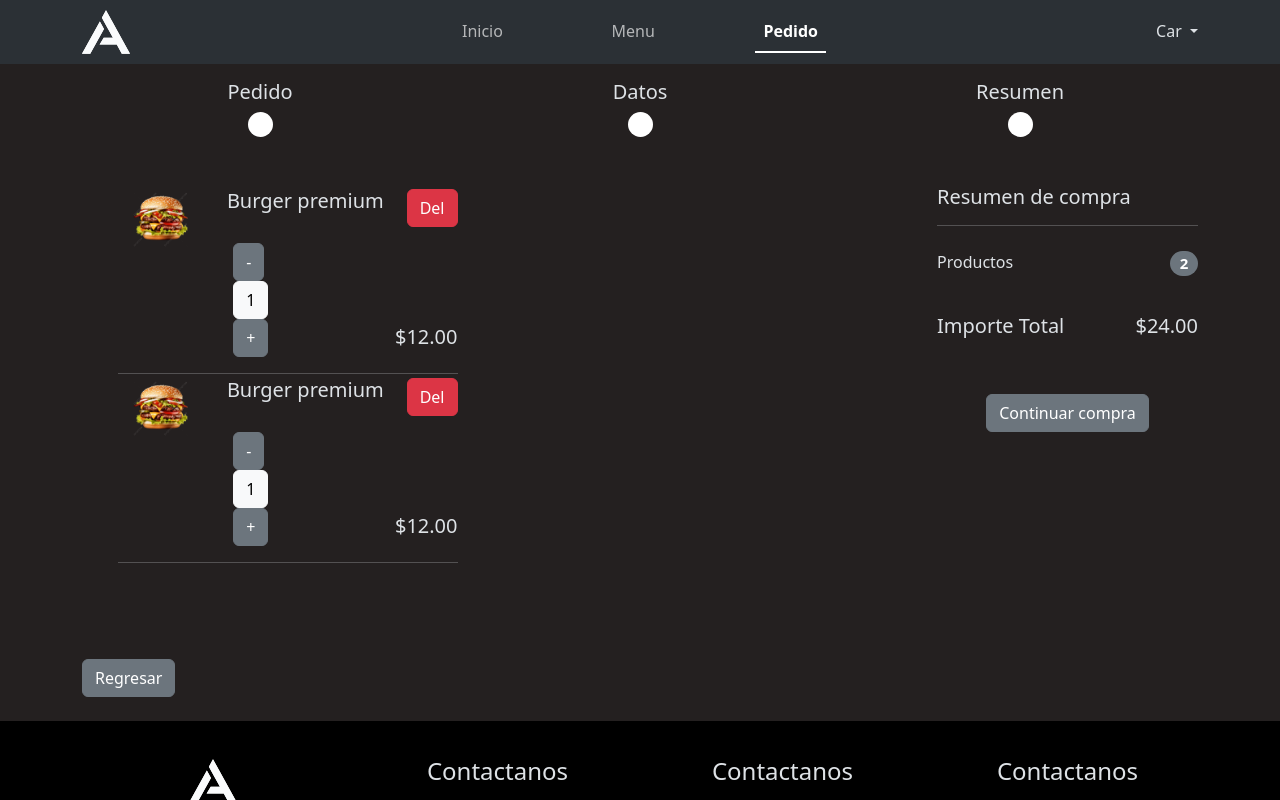
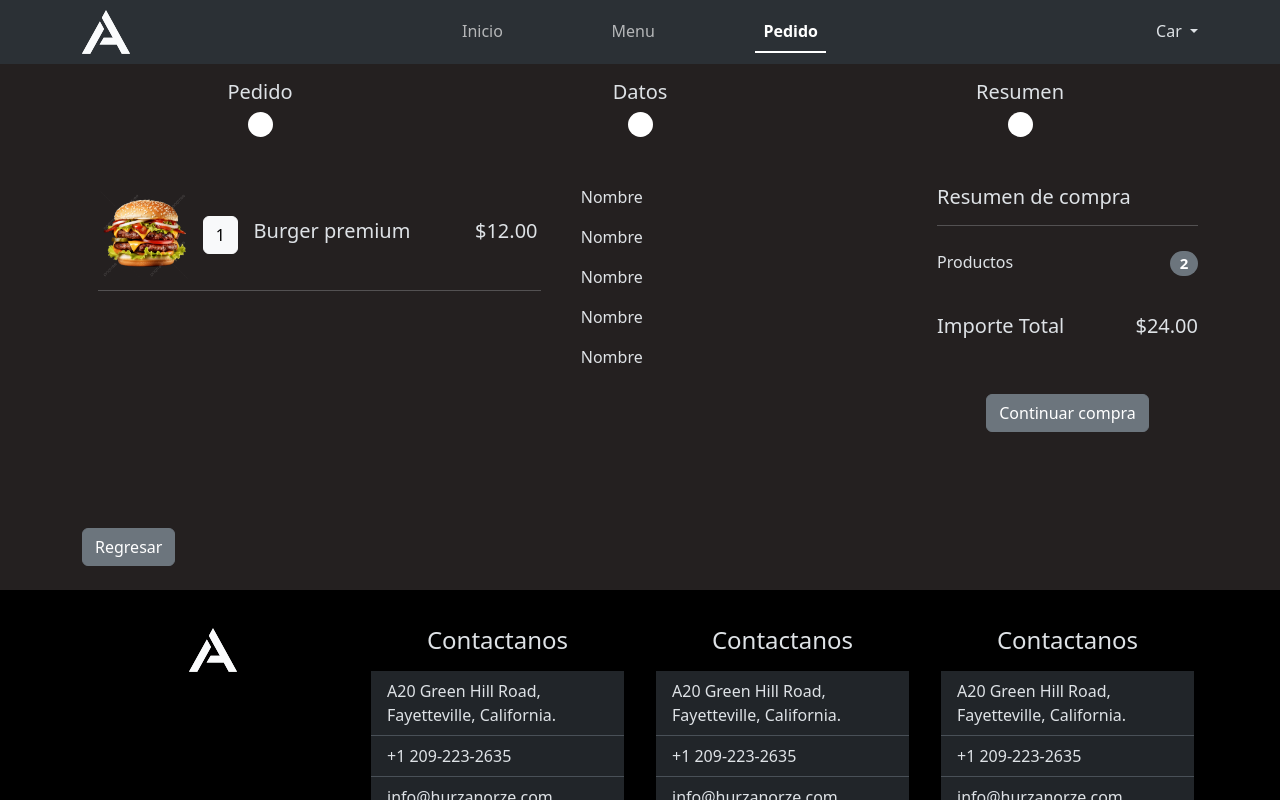
Before and after one commit to brauliogm/El-Caserio_HackaJava, an Angular app in the folder FrontEnd/el-caserio/: page /pedido in a window 1280 px wide. Shown: the top 800 px of the page. Built offline with nearby package versions, Linux system fonts and the light colour scheme.

Commit message:
Modificando la vista del resumen

```diff
--- a/FrontEnd/el-caserio/src/app/pedido/pedido.component.html
+++ b/FrontEnd/el-caserio/src/app/pedido/pedido.component.html
@@ -196,90 +196,49 @@
 
             <!--Ventana del resumen-->
             <div class="col-md-9" *ngIf="marcador == 3">
+                <div class="row my-4">
+                    <div class="col-md-7">
                         <div class="row">
-                    <div class="col-md-6">
-                        <div class="row">
-                            <div class="col-md-12 my-4">
                             <ul class="carrito">
                                 <div class="px-3 py-1">
 
                                     <!--Producto-->
-                                        <div class="row col-md-12">
+                                    <div>
+                                        <div class="row p-0 d-flex justify-content-between align-items-center">
                                             <div class="col-md-3">
                                                 <img src="../../assets/burger.png" class="d-block w-100" alt="...">
                                             </div>
-                                            <div class="col-md-9 pe-0 alineado">
-                                                <div class="row mb-3 col-md-12 ">
-                                                    <div class="col-md-9">
+                                            <div class="col-md-1 p-0">
+                                                <button type="button" class="btn btn-light" style="pointer-events: none;">1</button>
+                                            </div>
+                                            <div class="col-md-6">
+                                                <div class="">
                                                     <h5 class="parrafo">Burger premium</h5>
                                                 </div>
-                                                    <div class="col-md-3 p-0 d-flex justify-content-end">
-                                                        <button type="button" class="btn btn-danger tamanio-boton">Del</button>
                                             </div>
-                                                </div>
-
-                                                <div class="row pe-0 col-md-12">
-                                                    <div class="row col-md-3 d-flex justify-content-evenly align-items-start">
-                                                        <div class="col-md-1">
-                                                            <button type="button" class="btn btn-secondary tamanio-boton">-</button>
-                                                        </div>
-                                                        <div class="col-md-1">
-                                                            <button type="button" class="btn btn-light" style="pointer-events: none;">1</button>
-                                                        </div>
-                                                        <div class="col-md-1">
-                                                            <button type="button" class="btn btn-secondary tamanio-boton">+</button>
-                                                        </div>
-                                                    </div>
-                                                    <div class="col-md-9 d-flex p-0 ms-4 justify-content-end align-items-end">
+                                            <div class="col-md-2 p-0">
+                                                <div class="col-md-2">
                                                     <h5 class="p-0">$12.00</h5>
                                                 </div>
                                             </div>
                                         </div>
-                                            <div class="p-0"><hr class="mt-3 mb-1"></div>
-                                        </div>
-
-                                        <!--Producto-->
-                                        <div class="row col-md-12">
-                                            <div class="col-md-3">
-                                                <img src="../../assets/burger.png" class="d-block w-100" alt="...">
-                                            </div>
-                                            <div class="col-md-9 pe-0 alineado">
-                                                <div class="row mb-3 col-md-12 ">
-                                                    <div class="col-md-9">
-                                                        <h5 class="parrafo">Burger premium</h5>
-                                                    </div>
-                                                    <div class="col-md-3 p-0 d-flex justify-content-end">
-                                                        <button type="button" class="btn btn-danger tamanio-boton">Del</button>
-                                                    </div>
-                                                </div>
-
-                                                <div class="row pe-0 col-md-12">
-                                                    <div class="row col-md-3 d-flex justify-content-evenly align-items-start">
-                                                        <div class="col-md-1">
-                                                            <button type="button" class="btn btn-secondary tamanio-boton">-</button>
-                                                        </div>
-                                                        <div class="col-md-1">
-                                                            <button type="button" class="btn btn-light" style="pointer-events: none;">1</button>
-                                                        </div>
-                                                        <div class="col-md-1">
-                                                            <button type="button" class="btn btn-secondary tamanio-boton">+</button>
-                                                        </div>
-                                                    </div>
-                                                    <div class="col-md-9 d-flex p-0 ms-4 justify-content-end align-items-end">
-                                                        <h5 class="p-0">$12.00</h5>
-                                                    </div>
-                                                </div>
-                                            </div>
-                                            <div class="p-0"><hr class="mt-3 mb-1 "></div>
+                                        <div class="p-0"><hr class="mt-2 mb-1"></div>
                                     </div>
 
                                 </div>
                             </ul>
+                            <div class="">
                             </div>
                         </div>
                     </div>
 
-                    <div class="col-md-6"></div>
+                    <div class="col-md-5">
+                        <p>Nombre</p>
+                        <p>Nombre</p>
+                        <p>Nombre</p>
+                        <p>Nombre</p>
+                        <p>Nombre</p>
+                    </div>
                 </div>
             </div>
 
```
Lines whose indentation alone changed are shown as unchanged.
